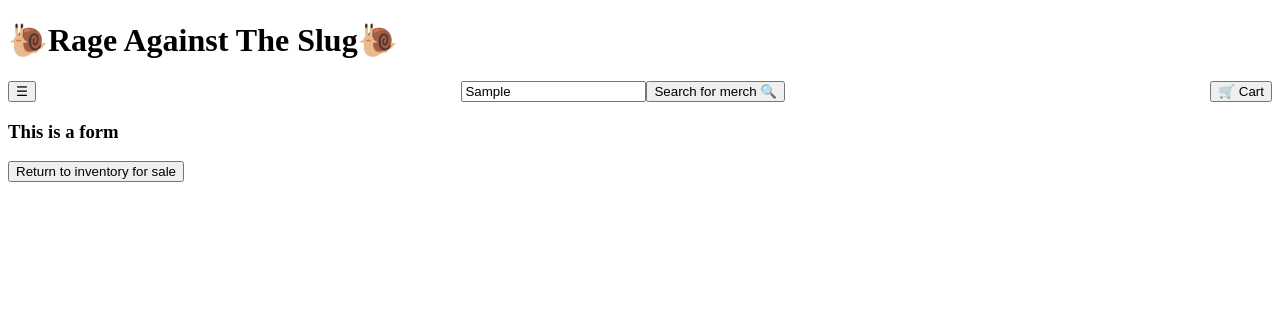
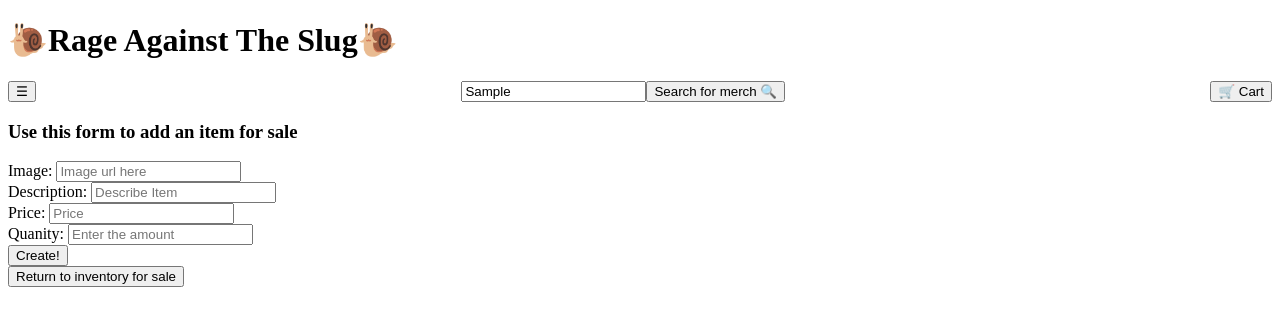
Before and after one commit to Gabe9T/merch-site, a React (Vite) app: page / in a window 1280 px wide. Both pictures are taken after typing "Sample" into the empty fields and a click on the button "Add New Item". Shown: the top 326 px of the page. Built offline with nearby package versions, Linux system fonts and the light colour scheme.

Commit message:
add form fill to page with button
Co-authored-by: Co-authored-by:  Ravin Fisher  <ravesterrr@gmail.com>
Co-authored-by: Gabriel Tucker <gabrieltucker260@gmail.com>

```diff
--- a/src/components/App.jsx
+++ b/src/components/App.jsx
@@ -2,6 +2,7 @@
 //import viteLogo from '/vite.svg';
 //import CSS from './../../src/App.css';
 //import Header from './Header.jsx';
+//import { v4 } from 'uuid';
 import './../../src/index.css';
 import Header from './Header';
 import BodyControl from './BodyControl';
--- a/src/components/NewItemForm.jsx
+++ b/src/components/NewItemForm.jsx
@@ -1,10 +1,57 @@
-function NewItemForm(props) {
-    return(
+function NewItemForm() {
+    function handleNewItemFormSubmission(e) {
+        e.preventDefault();
+        console.log(e.target.names.value);
+        console.log(e.target.location.value);
+        console.log(e.target.issue.value);
+    }
+    return (
         <>
-        <h3>This is a form</h3>
+            <h3>Use this form to add an item for sale</h3>
+            <form onSubmit={handleNewItemFormSubmission}>
+
+                <label for="image">Image: </label>
+                <input
+                    type='text'
+                    name='image'
+                    placeholder='Image url here' />
+                <br />
+
+                <label for="description">Description: </label>
+                <input
+                    type='text'
+                    name='description'
+                    placeholder='Describe Item' />
+                    <br />
+
+                <label for = "price"> Price: </label>
+                <input
+                    type='number'
+                    name='price'
+                    placeholder='Price'/>
+
+                    <br />
+                    <label for = "qty"> Quanity: </label>
+                    <input
+                    type='number'
+                    name='qty'
+                    placeholder='Enter the amount'/>
+
+                    <br />
+
+
+                <button type='submit'>Create!</button>
+            </form>
         </>
     );
 }
 
+export default NewItemForm;
 
-export default NewItemForm;
+
+// category: "Apparel",
+//         imgSrc: "https://picsum.photos/200/300",
+//         imgAlt: "A Picture",
+//         description: "Shirt",
+//         price: "$15.00",
+//         qty: 5,
```
